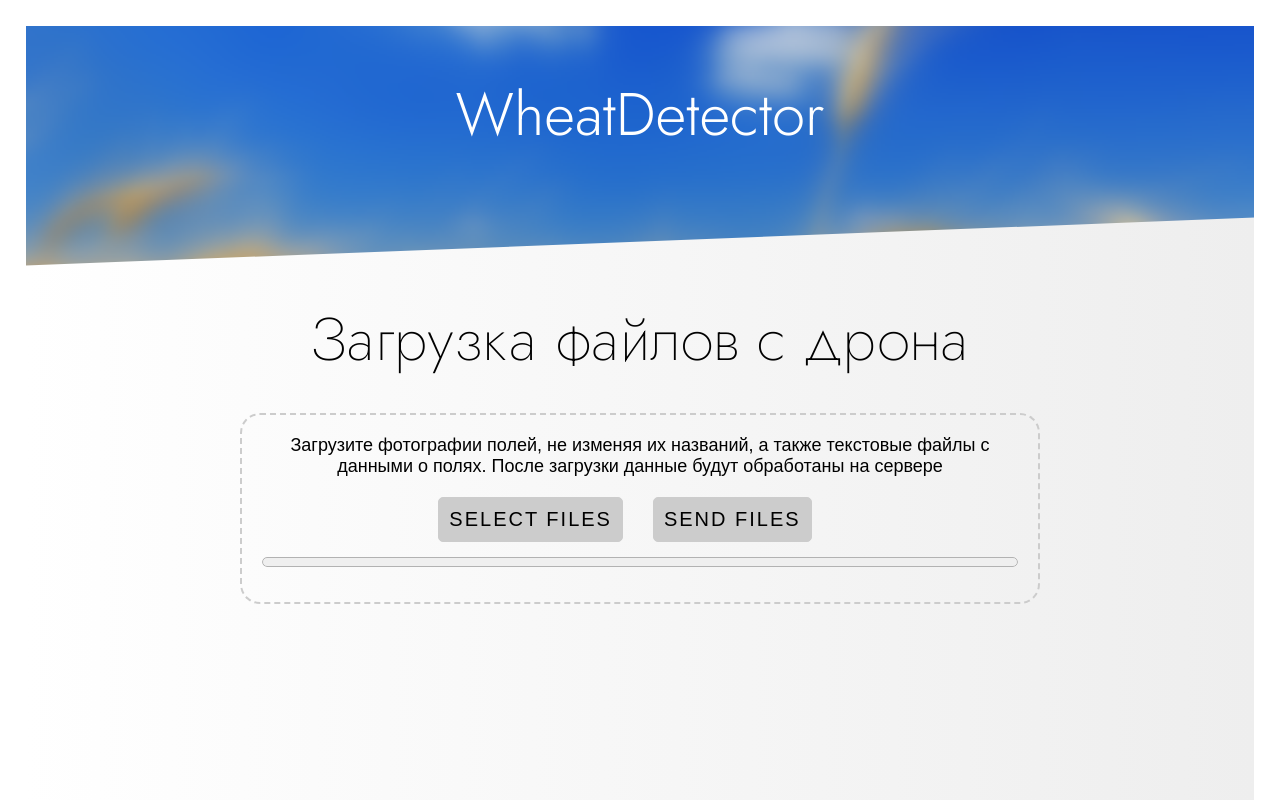
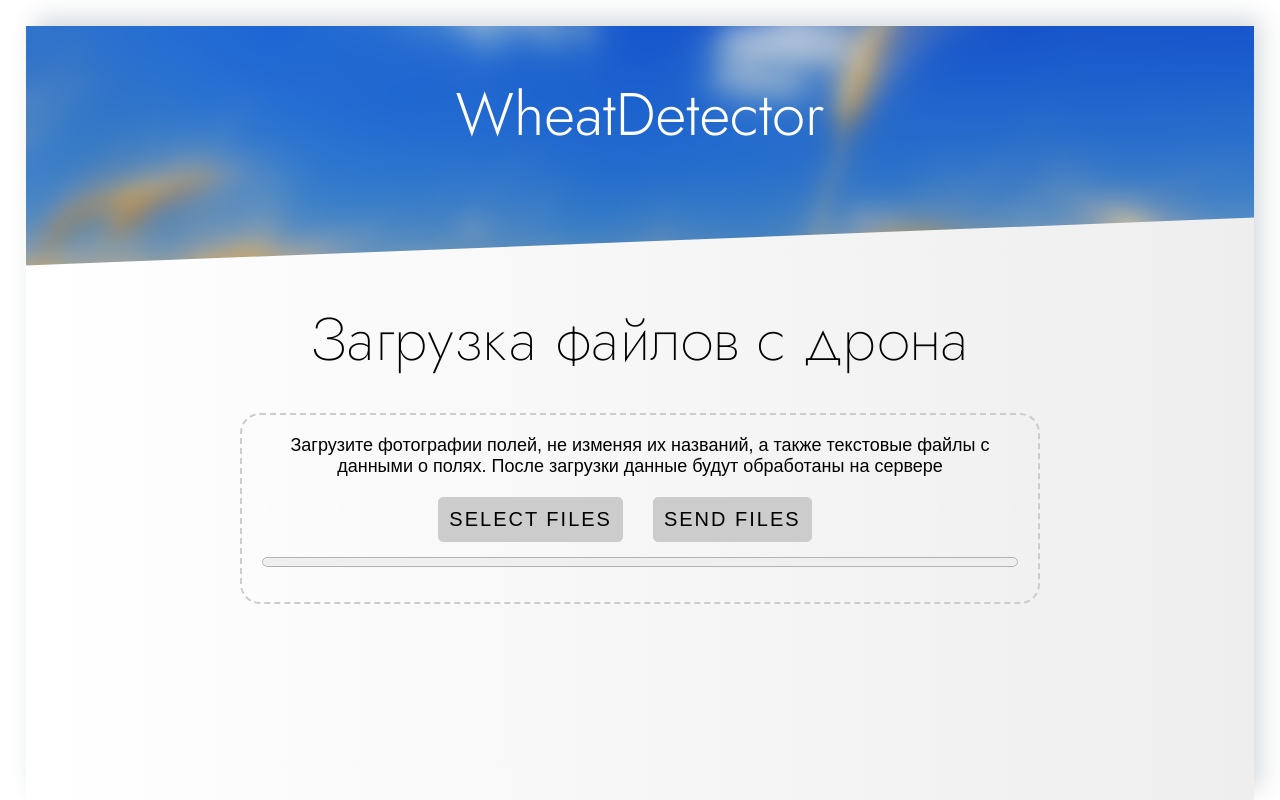
Before and after one commit to YarMolenko13/project-predprof, a Flask app: page / in a window 1280 px wide. Run offline with Flask 2, Linux system fonts and the light colour scheme.

Commit message:
box-shadow style

```diff
--- a/app/static/css/styles.css
+++ b/app/static/css/styles.css
@@ -21,6 +21,8 @@ body {
   background-image: -webkit-gradient(linear, left top, right top, from(#fff), to(#eee));
   background-image: linear-gradient(to right, #fff, #eee);
   height: 100%;
+  -webkit-box-shadow: 8px -9px 22px -1px rgba(34, 60, 80, 0.19);
+  box-shadow: 8px -9px 22px -1px rgba(34, 60, 80, 0.19);
 }
 
 .dron__text {
--- a/app/static/scss/styles.scss
+++ b/app/static/scss/styles.scss
@@ -10,9 +10,8 @@ html {
   font-size: 62.5%;
 }
 
-
 body {
-    font-family: 'Jost', sans-serif;
+  font-family: "Jost", sans-serif;
   margin: 2vw;
   margin-bottom: 0;
 }
@@ -20,6 +19,9 @@ body {
 .content {
   background-image: linear-gradient(to right, #fff, #eee);
   height: 100%;
+  -webkit-box-shadow: 8px -9px 22px -1px rgba(34, 60, 80, 0.19);
+  -moz-box-shadow: 8px -9px 22px -1px rgba(34, 60, 80, 0.19);
+  box-shadow: 8px -9px 22px -1px rgba(34, 60, 80, 0.19);
 }
 
 .dron__text {
@@ -108,5 +110,4 @@ p {
   display: flex;
   align-items: center;
   justify-content: center;
-
 }
```
Lines whose indentation alone changed are shown as unchanged.
